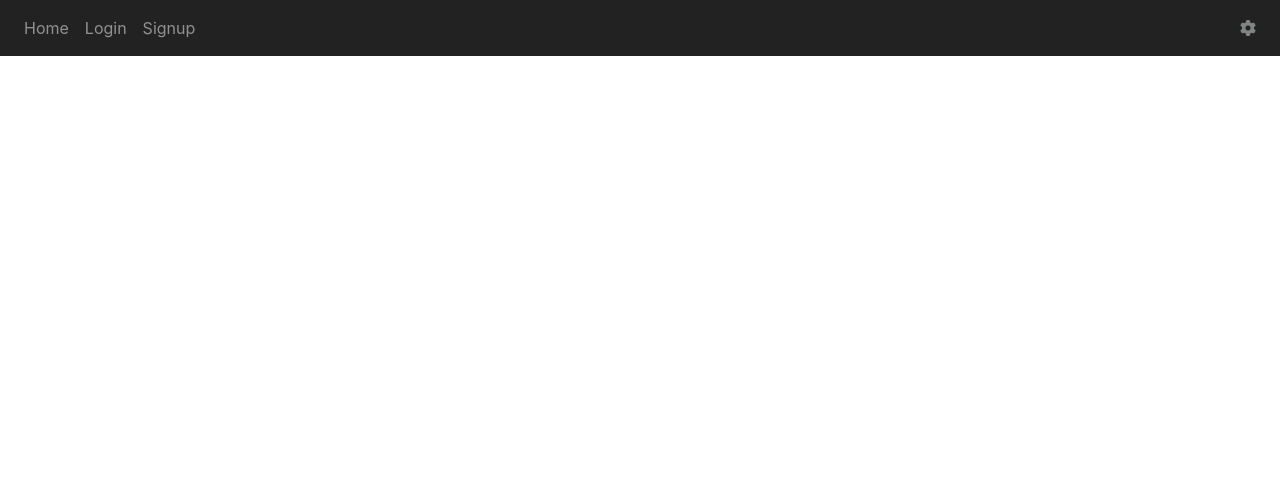
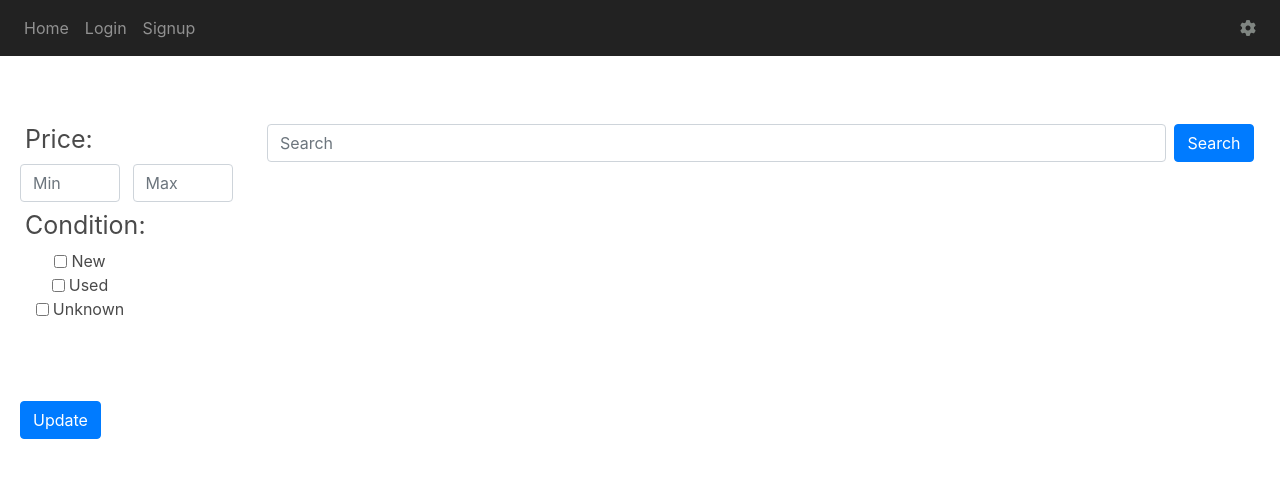
Before and after one commit to modelrailwaymaster/nea, a Django app: template website/app/templates/app/home.html in a window 1280 px wide. Shown: the top 478 px of the page. Run offline with Django 4.2, Linux system fonts and the light colour scheme; the template is opened without the code that fills it, so the values that code supplies are empty; some libraries are stand-ins or nearby versions.

Commit message:
search bar, price filter, condition. finished

```diff
--- a/website/app/templates/app/home.html
+++ b/website/app/templates/app/home.html
@@ -82,11 +82,49 @@
             {% endif %}
         </div>
 
-        {% block content %}{% endblock %}
+        {% block content %}
+
+        <form class="form-inline search-form" method="POST" action="{% url 'home' %}">
+            {% csrf_token %}
+            <div class="home-grid">
+                <div class="home-grid-filters">
+                    <div class="filter-title">Price:</div>
+                    <input class="form-control mr-sm-2 price-min" type="number" min="0" placeholder="Min" aria-label="min-price" name="min_price" value="{{inputted.min_price}}">
+                    <input class="form-control mr-sm-2 price-max" type="number" min="0" placeholder="Max" aria-label="Max-price" name="max_price" value="{{inputted.max_price}}">
+                    <div class="filter-title">Condition:</div>
+                    <div class="min-max-container">
+                        <div class="form-check">
+                            <input class="form-check-input" type="checkbox" value="" id="new">
+                            <label class="form-check-label" for="new">New</label>
+                        </div>
+                        <div class="form-check">
+                            <input class="form-check-input" type="checkbox" value="" id="used">
+                            <label class="form-check-label" for="used">Used</label>
+                        </div>
+                        <div class="form-check">
+                            <input class="form-check-input" type="checkbox" value="" id="unknown">
+                            <label class="form-check-label" for="used">Unknown</label>
+                        </div>
+                    </div>
+                    <br><br><br>
+                    <button class="btn my-2 my-sm-0 btn-primary search-button" type="submit">Update</button>
+                </div>
+                <div class="home-grid-main">
+                    {% csrf_token %}
+                    <div class="search-container">
+                        <input class="form-control mr-sm-2 search-input" type="search" placeholder="Search" aria-label="Search" name="search" value="{{inputted.search}}">
+                        <button class="btn my-2 my-sm-0 btn-primary search-button" type="submit">Search</button>
+                    </div>
+                </div>
+            </div>
+        </form>
+
+        {% endblock %}
 
 
     </body>
     <script src="{% static '/js/theme.js' %}"></script>
     <script src="{% static '/js/cog.js' %}"></script>
+    <script src="{% static '/js/min-max.js' %}"></script>
 
 </html>
--- a/website/static/css/home.css
+++ b/website/static/css/home.css
@@ -3,13 +3,22 @@
 }
 
 .dark{
-    background-color: rgb(39, 39, 39);
+    background-color: rgb(39, 39, 39)!important;
     color: rgb(175, 175, 175) !important;
 
 }
 
-.light{
-    background-color: white;
+.darkinput::placeholder { /* Chrome, Firefox, Opera, Safari 10.1+ */
+    color: rgb(175, 175, 175)!important;
+    opacity: 1!important; /* Firefox */
+}
+
+.darkinput:-ms-input-placeholder { /* Internet Explorer 10-11 */
+    color: rgb(175, 175, 175)!important;
+}
+
+.darkinput::-ms-input-placeholder { /* Microsoft Edge */
+    color: rgb(175, 175, 175)!important;
 }
 
 html, body{
@@ -19,9 +28,71 @@ html, body{
 .forgot-password{
     font-size: 1rem;
     font-weight: 700;
+    color: #007af7;
 }
 
 .forgot-password-container{
     padding-top: 12px;
     padding-bottom: 12px;
 }
+
+.search-form{
+    width: 100%;
+}
+
+.home-grid{
+    display: grid;
+    grid-template-columns: minmax(200px, auto) 1fr !important;
+    width: 100%;
+    padding: 20px;
+}
+
+.home-grid-main{
+    width: 100%;
+    padding-left: 20px;
+}
+
+.search-input{
+    width: 90% !important;
+}
+.search-container{
+    display: flex;
+    align-items: center;
+    justify-content: center;
+}
+
+.price-min{
+    width: 100px !important;
+}
+
+.price-max{
+    width: 100px !important;
+}
+
+input::-webkit-outer-spin-button,
+input::-webkit-inner-spin-button {
+  -webkit-appearance: none;
+  margin: 0;
+}
+
+/* Firefox */
+input[type=number] {
+  -moz-appearance: textfield;
+}
+
+.filter-title{
+    font-size: 25px;
+    padding: 5px;
+}
+
+.pound-sign{
+    position: relative;
+    top: 2px;
+    left: 17px;
+}
+.new-used-container{
+    align-items: left !important;
+}
+.min-max-container{
+    width: 120px;
+}
--- a/website/static/css/login.css
+++ b/website/static/css/login.css
@@ -55,3 +55,7 @@ img{
     right: 1%;
     cursor: pointer
 }
+
+.label{
+    padding-top: 10px;
+}
--- a/website/static/js/cog.js
+++ b/website/static/js/cog.js
@@ -1,4 +1,3 @@
 $(".fa-gear").hover(function () {
     $(this).toggleClass("fa-spin");
 });
-console.log("test")
--- /dev/null
+++ b/website/static/js/min-max.js
@@ -0,0 +1,6 @@
+min = document.getElementsByName("min_price")[0]
+max = document.getElementsByName("max_price")[0]
+
+min.addEventListener("input", function(){
+    max.setAttribute("min", this.value)
+})
--- a/website/static/js/theme.js
+++ b/website/static/js/theme.js
@@ -3,6 +3,8 @@ labels = Array.prototype.slice.call( labels )
 theme = localStorage.getItem("theme")
 let lightthemebutton = document.getElementById("theme-toggle-light")
 let darkthemebutton = document.getElementById("theme-toggle-dark")
+let inputs = document.getElementsByTagName('input')
+inputs = Array.prototype.slice.call(inputs)
 
 const darkmode = () => {
     localStorage.setItem("theme","true")
@@ -10,6 +12,10 @@ const darkmode = () => {
     labels.forEach(element => {
         element.classList.add("dark")
     })
+    inputs.forEach(element => {
+        element.classList.add("dark")
+    })
+    $('input').addClass('darkinput');
 }
 
 const lightmode = () => {
@@ -18,6 +24,11 @@ const lightmode = () => {
     labels.forEach(element => {
         element.classList.remove("dark")
     })
+    inputs.forEach(element => {
+        element.classList.remove("dark")
+        element.classList.remove('dark-placeholder');
+    })
+    $('input').removeClass('darkinput');
 }
 
 try{
```
Also changed, not shown: website/app/templates/app/login.html (+15 -1 lines), website/app/views.py (+16 -1 lines), website/db.sqlite3.
